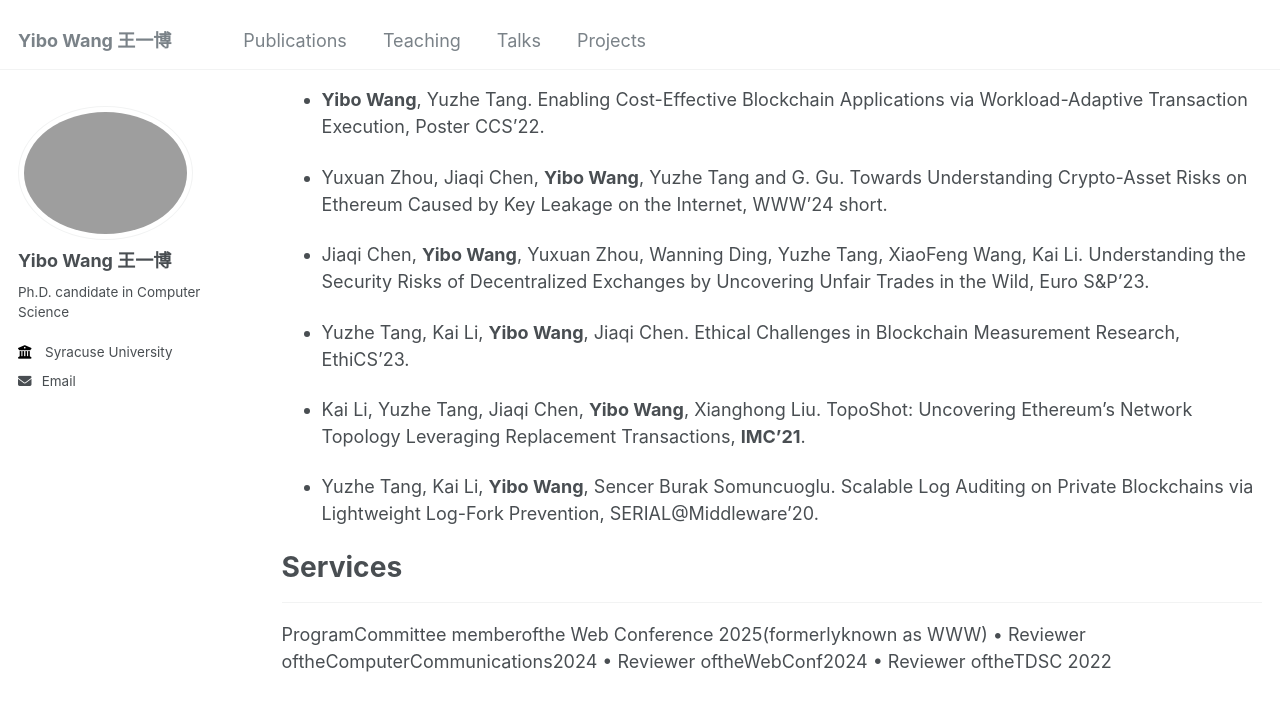
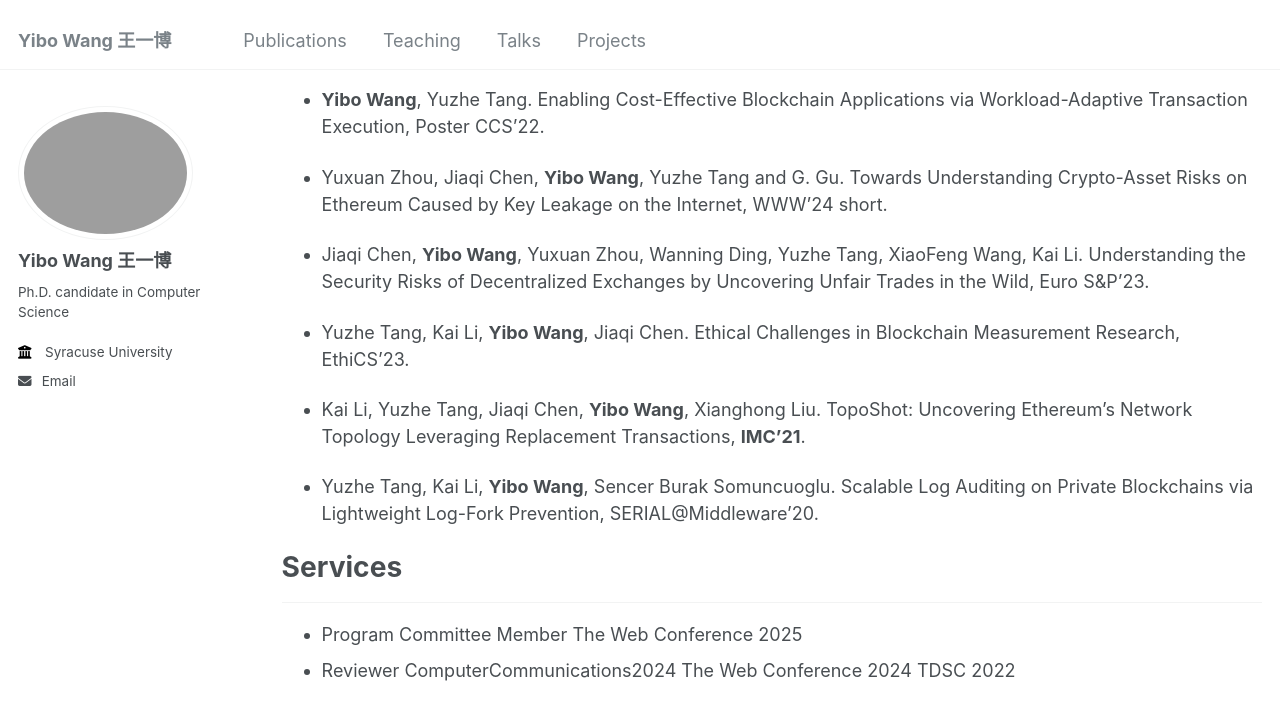
Before and after one commit to wangyibo0308/wangyibo0308.github.io, a Jekyll site: the page built from _pages/about.md, in a window 1280 px wide and 900 px high, scrolled down 735 px. Shown: the top 720 px of the window. Built offline with Jekyll 4.4.1, drawn with Linux system fonts in a browser that asks for light colours.

Commit message:
Update about.md

```diff
--- a/_pages/about.md
+++ b/_pages/about.md
@@ -47,7 +47,9 @@ Publications
 Services
 ======
 ---
-ProgramCommittee memberofthe Web Conference 2025(formerlyknown as WWW)
-• Reviewer oftheComputerCommunications2024
-• Reviewer oftheWebConf2024
-• Reviewer oftheTDSC 2022
+- Program Committee Member
+  The Web Conference 2025
+- Reviewer
+  ComputerCommunications2024
+  The Web Conference 2024
+  TDSC 2022
```
